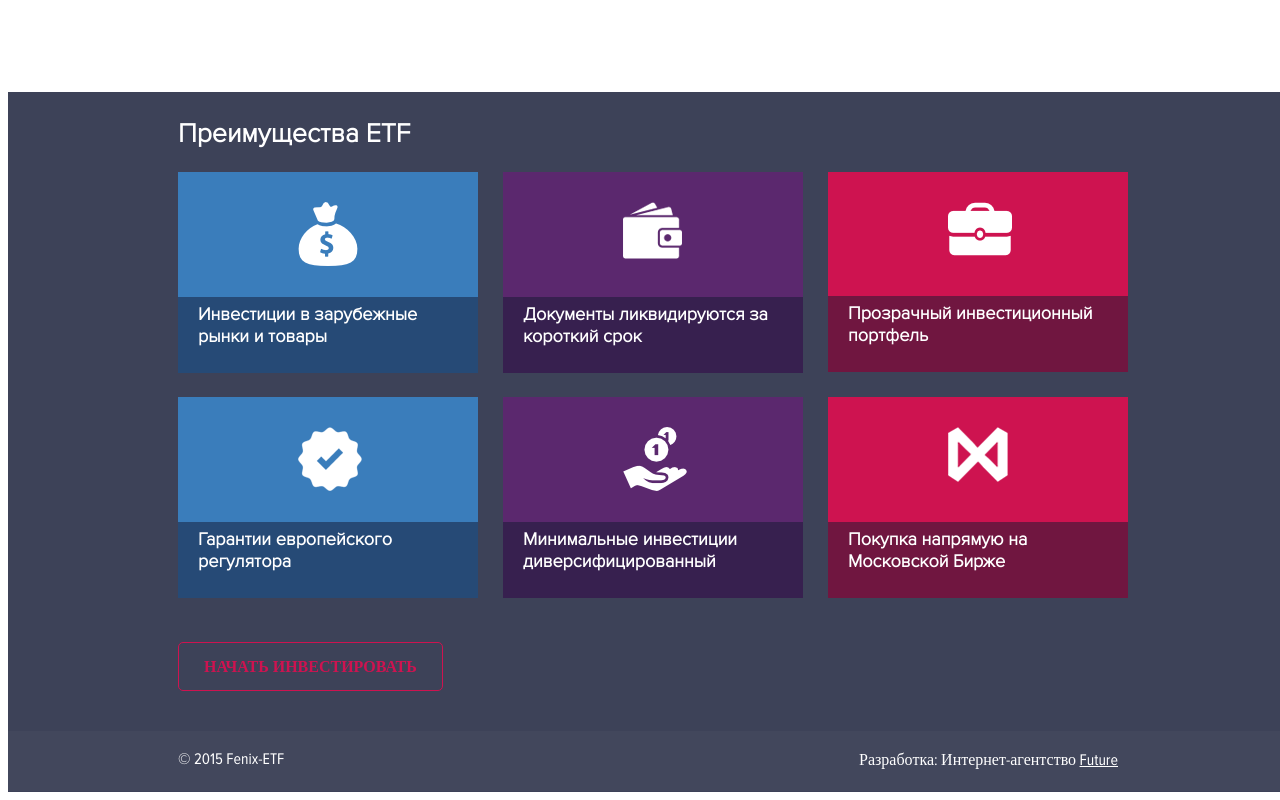
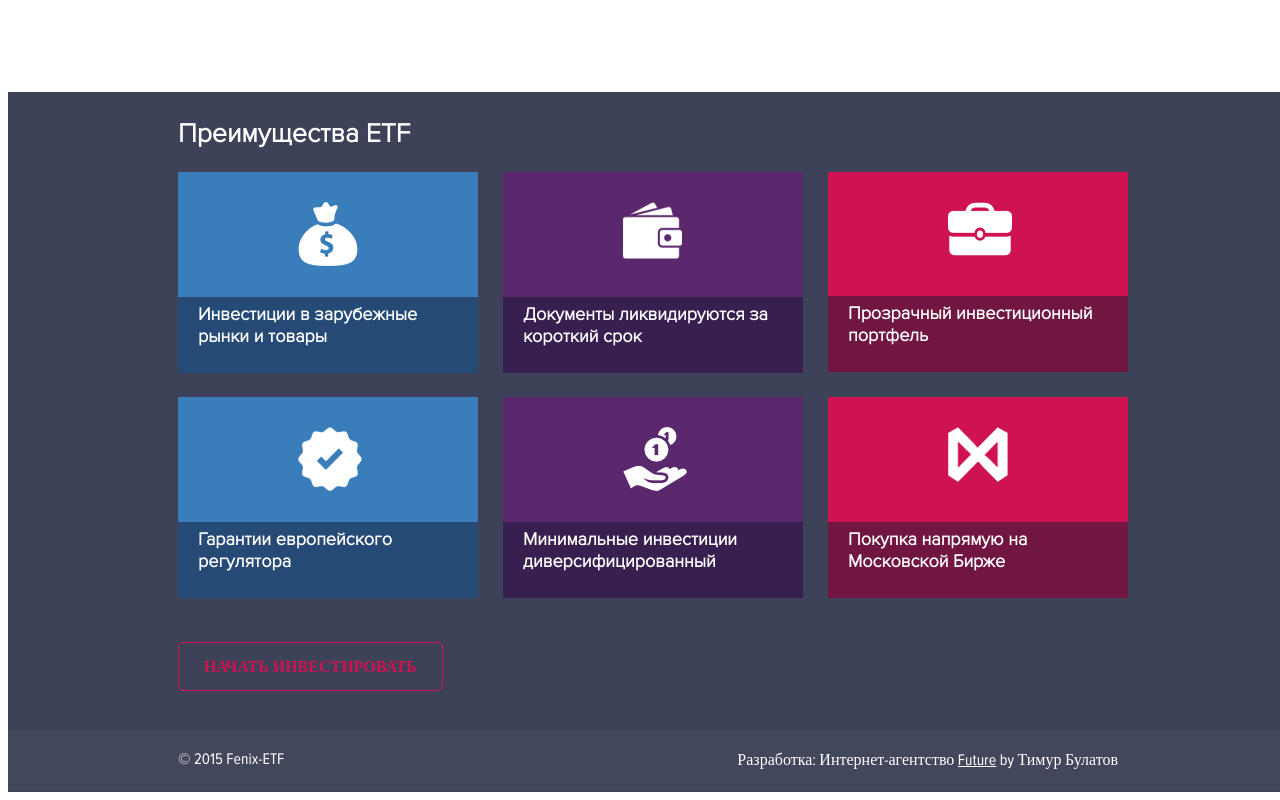
Before and after one commit to Bulatov-T/future-group, a plain HTML site: page Future/index.html in a window 1280 px wide. Shown: the part 2045-2845 px from the top of the page. Drawn offline with Linux system fonts and the light colour scheme.

Commit message:
Внес себя в footer для теста Git

```diff
--- a/Future/index.html
+++ b/Future/index.html
@@ -125,7 +125,7 @@
 							<a href="#" id="begin">НАЧАТЬ ИНВЕСТИРОВАТЬ</a>
 					<footer>
 				<span id="copy">© 2015 Fenix-ETF</span>
-				<span id="future-group">Разработка: Интернет-агентство <a href="#">Future</a></span>
+				<span id="future-group">Разработка: Интернет-агентство <a href="#">Future</a> by Тимур Булатов</span>
 			</footer>	</div>
 					</div>
 				</section>
```
